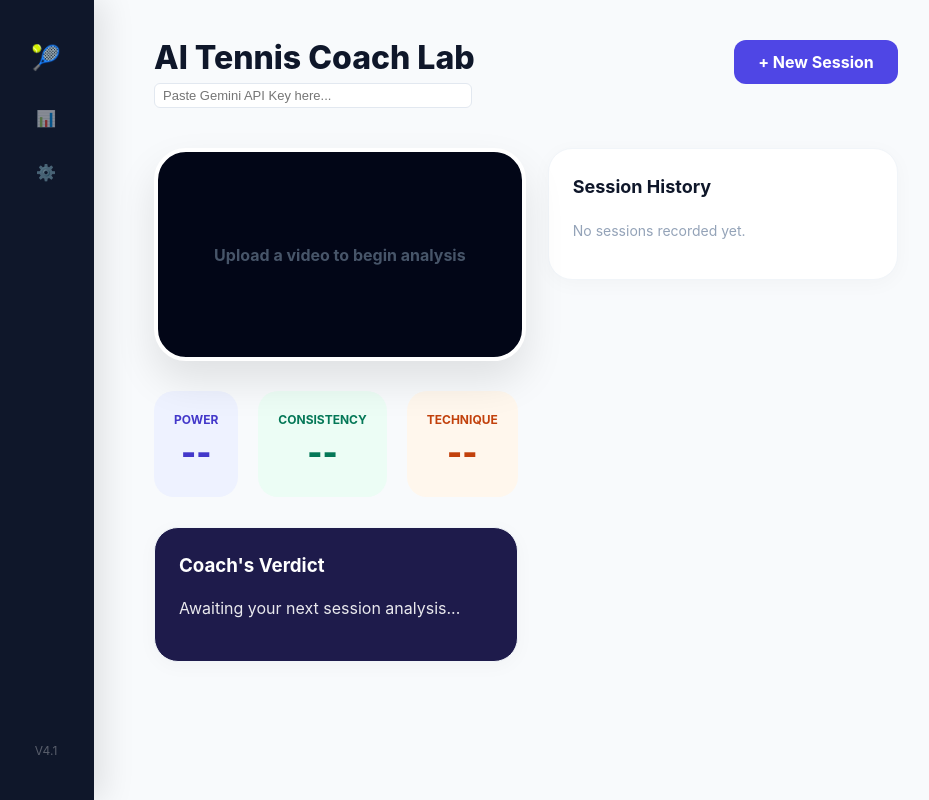
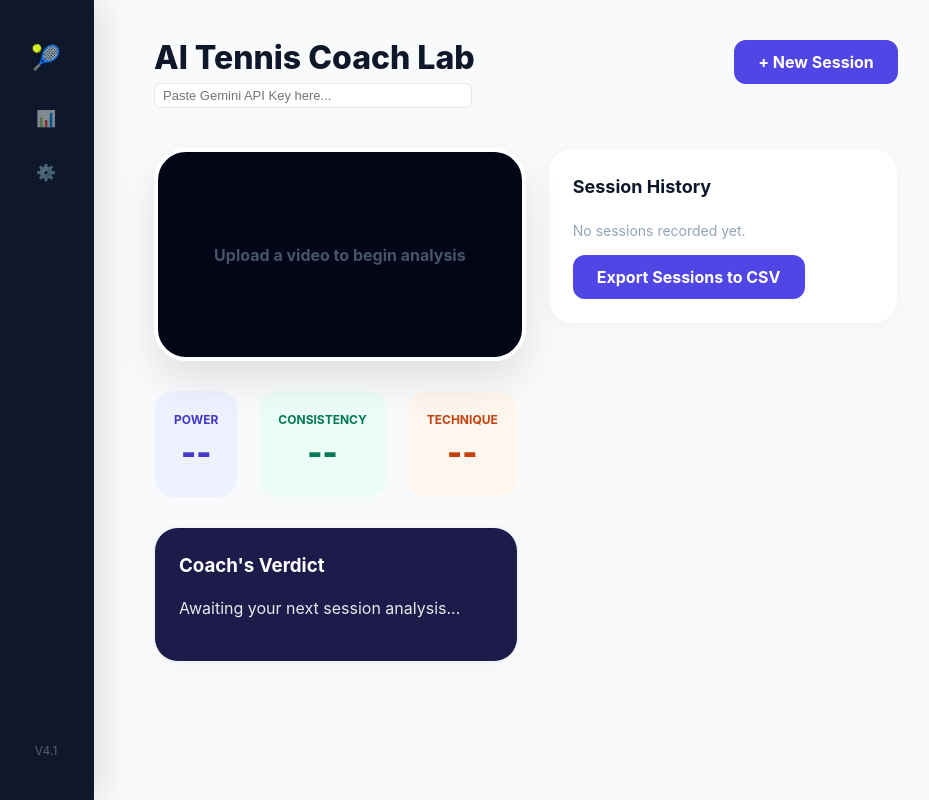
Before and after one commit to Mikechan608/Tennis-coach-app, a React (Vite) app: page / in a window 1280 px wide. Shown: the whole page, without its empty margins (2-931 px from the left). Built offline with nearby package versions, Linux system fonts and the light colour scheme.

Commit message:
Added CSV export feature

```diff
--- a/src/App.jsx
+++ b/src/App.jsx
@@ -1,5 +1,5 @@
 // Testing branching - Day 5
-//My first AI-Powered tennis app
+// My first AI-Powered tennis app
 // updated for better AI analysis-Jan 2026
 import React, { useState, useRef, useEffect } from 'react';
 
@@ -112,8 +112,7 @@ const App = () => {
   });
   const [activeSession, setActiveSession] = useState(null);
   const [isAnalyzing, setIsAnalyzing] = useState(false);
-  const [videoPlaybackSpeed, setVideoPlaybackSpeed] = useState(1
-  );
+  const [videoPlaybackSpeed, setVideoPlaybackSpeed] = useState(1);
   const [activeTab, setActiveTab] = useState('forehand'); // New: Track which stroke tab is active
 
   const videoRef = useRef(null);
@@ -217,6 +216,19 @@ const App = () => {
   };
 
   const currentStroke = activeSession?.[activeTab] || null;
+
+  const exportToCSV = () => {
+    const csvContent = "data:text/csv;charset=utf-8,"
+      + "Date,Stroke Type,Power,Consistency,Technique\n"
+      + sessions.map(s => `${s.date},${s.strokeType},${s.powerScore},${s.consistencyScore},${s.techniqueScore}`).join("\n");
+    const encodedUri = encodeURI(csvContent);
+    const link = document.createElement("a");
+    link.setAttribute("href", encodedUri);
+    link.setAttribute("download", "tennis_sessions.csv");
+    document.body.appendChild(link);
+    link.click();
+    document.body.removeChild(link);
+  };
 
   return (
     <div style={styles.container}>
@@ -353,6 +365,9 @@ const App = () => {
                   </div>
                 </div>
               ))}
+              <button onClick={exportToCSV} style={{ ...styles.buttonPrimary, marginTop: '10px' }}>
+                Export Sessions to CSV
+              </button>
             </div>
           </aside>
         </div>
```
